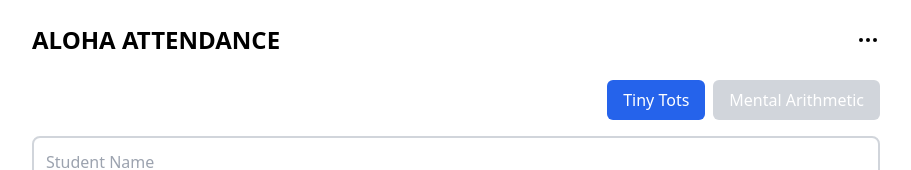
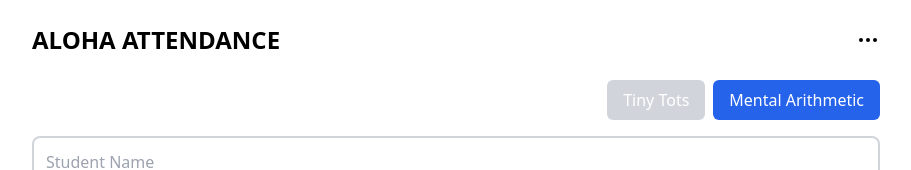
Before and after one commit to afaaq10/roll-call-aloha, a React (Create React App) app: page /dashboard/1 in a window 1280 px wide. Shown: the top 170 px of the page, without its empty margins (184-1095 px from the left). Built offline with nearby package versions, Linux system fonts and the light colour scheme; no server answers; the database is empty; sample sign-in values are in the browser's storage; the HTML template or start-up script is replaced by a standard one.

Commit message:
✨ MA set as default

```diff
--- a/src/App.js
+++ b/src/App.js
@@ -35,7 +35,7 @@
     const [studentToEdit, setStudentToEdit] = useState(null);
     const modalRef = useRef(null);
 
-    const [selectedProgram, setSelectedProgram] = useState('tiny_tots');
+    const [selectedProgram, setSelectedProgram] = useState('mental_arithmetic');
 
     const [isAuthenticated, setIsAuthenticated] = useState(false);
 
```
